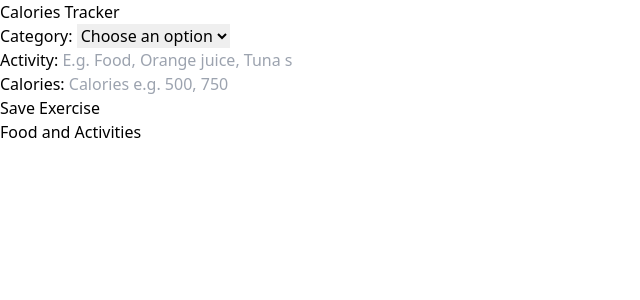
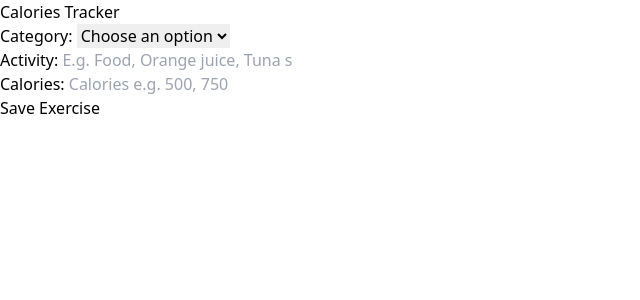
Before and after one commit to SebaFretes/caloriestracker, a React (Vite) app: page / in a window 1280 px wide. Shown: the top 300 px of the page, without its empty margins (0-640 px from the left). Built offline with nearby package versions, Linux system fonts and the light colour scheme.

Commit message:
validation to show the ListActivities component

```diff
--- a/src/App.jsx
+++ b/src/App.jsx
@@ -17,13 +17,15 @@ export const App = () => {
 
       <div className="py-20 px-5 bg-blue-200">
         <div className="max-w-4xl mx-auto">
-          <Form dispatch={dispatch}/>
+          <Form dispatch={dispatch} />
         </div>
       </div>
 
-      <div className="p-10 mx-auto max-w-4xl">
-        <ListActivities state={state} dispatch={dispatch} />
-      </div>
+      {state.length > 0 && (
+        <div className="p-10 mx-auto max-w-4xl">
+          <ListActivities state={state} dispatch={dispatch} />
+        </div>
+      )}
 
     </>
   )
--- a/src/components/ListActivities.jsx
+++ b/src/components/ListActivities.jsx
@@ -21,7 +21,7 @@ export const ListActivities = ({ state, dispatch }) => {
 
     return (
         <>
-            <h2 className="text-center text-4xl font-bold text-slate-600 uppercase">Food and Activities</h2>
+            <h2 className="text-center text-4xl font-bold text-slate-600 uppercase">Activities</h2>
             {state.map(item => (
                 <div key={item.id} className="px-5 py-10 bg-white mt-5 flex justify-between">
                     <div className="space-y-2 relative">
```
